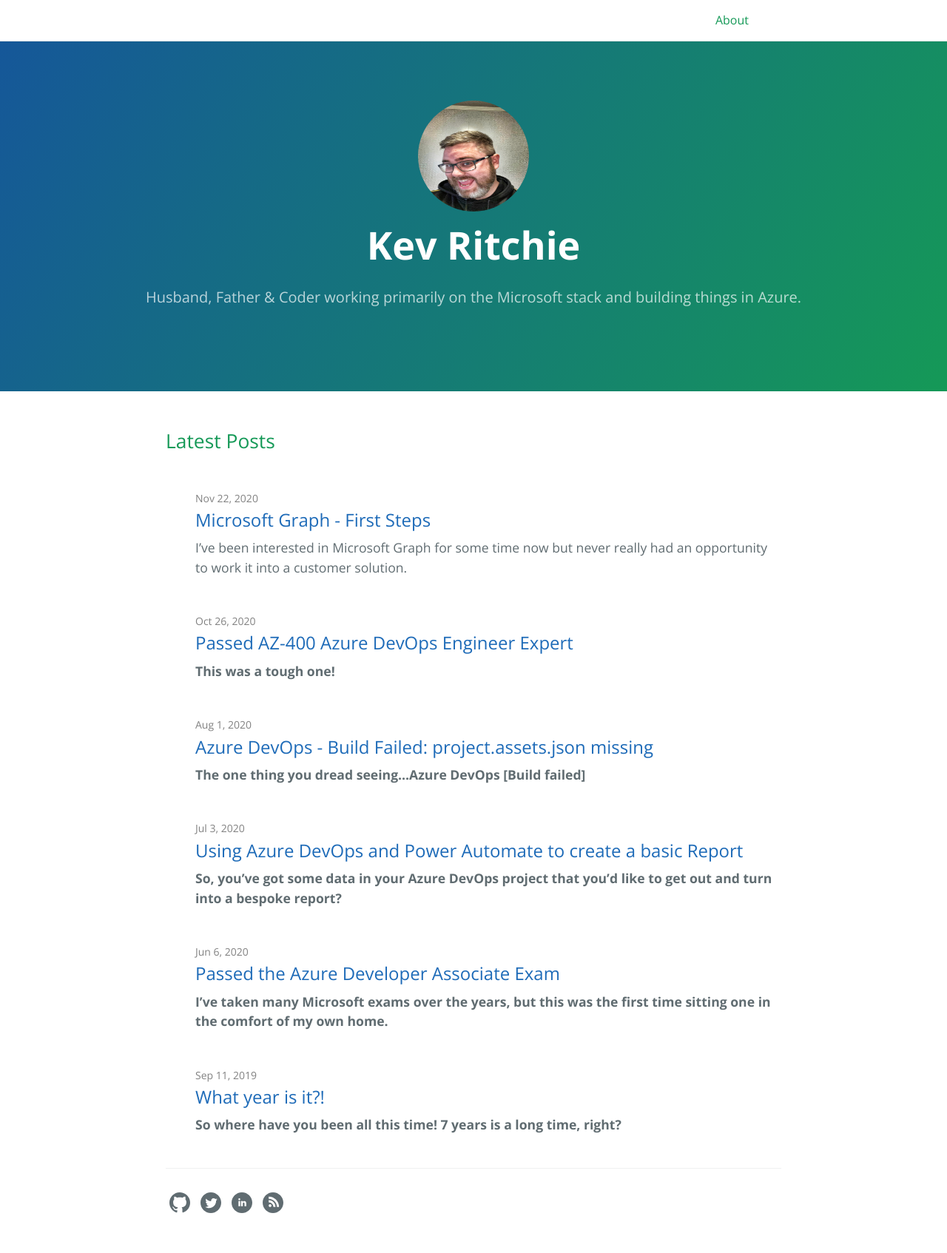
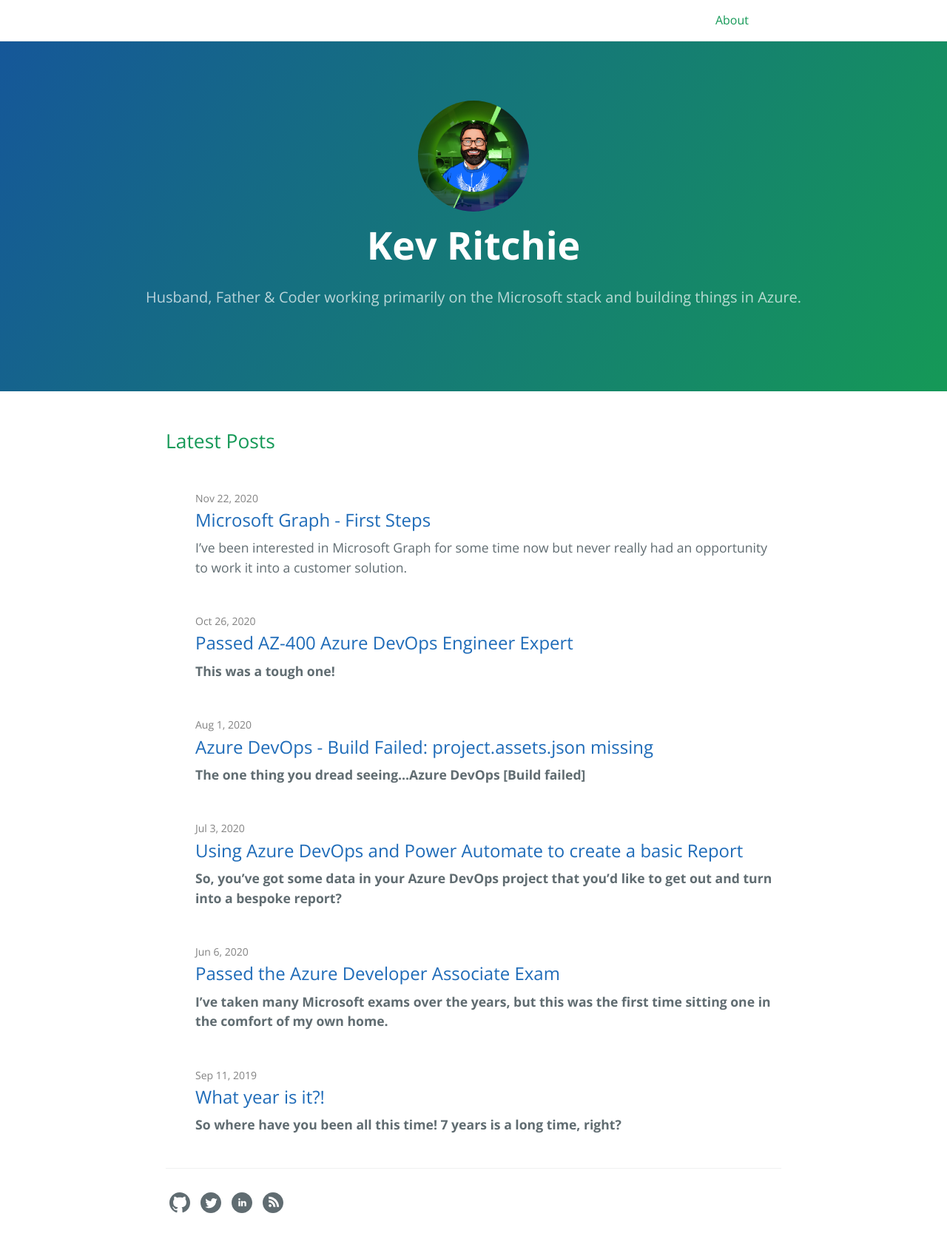
Before and after one commit to KevRitchie/KevRitchie.github.io, a Jekyll site: the page built from index.markdown, in a window 1280 px wide. Shown: the whole page at 74% size. Built offline with Jekyll 4.4.1, drawn with Linux system fonts in a browser that asks for light colours.

Commit message:
Add new profile logo

```diff
--- a/_layouts/default.html
+++ b/_layouts/default.html
@@ -62,7 +62,7 @@
 
         <section class="page-header">
             {% if page.layout == 'home' %}
-            <img class="profilepic" src="/images/NewMe.jpg" alt="Kev Ritchie Profile Picture" />
+            <img class="profilepic" src="/images/Logo.jpg" alt="Kev Ritchie Profile Picture" />
             {% endif %}
             <h1 class="project-name">{{ page-title }}</h1>
             <h2 class="project-tagline">{{ page-tagline }}</h2>
```
Also changed, not shown: images/Logo.jpg (added).
